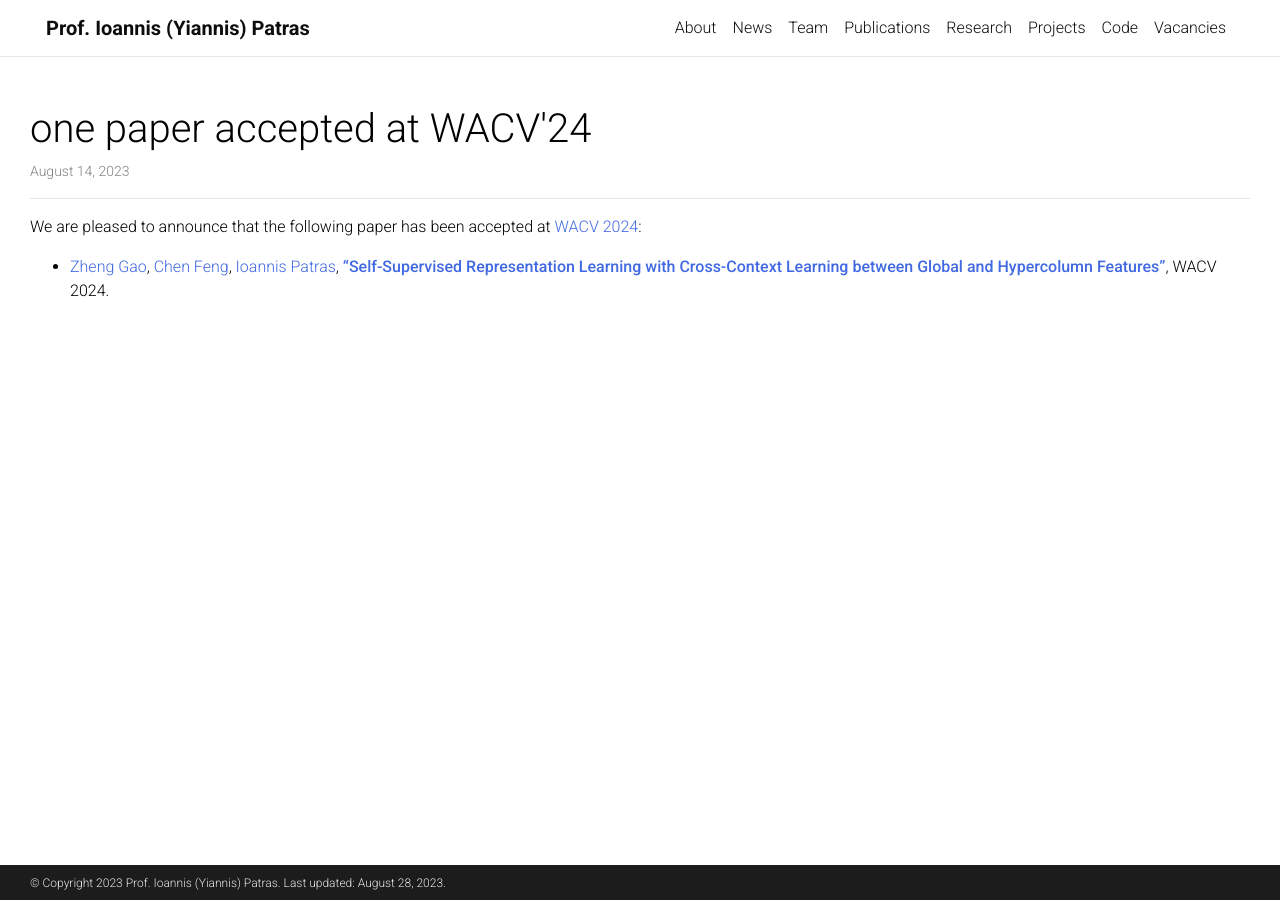
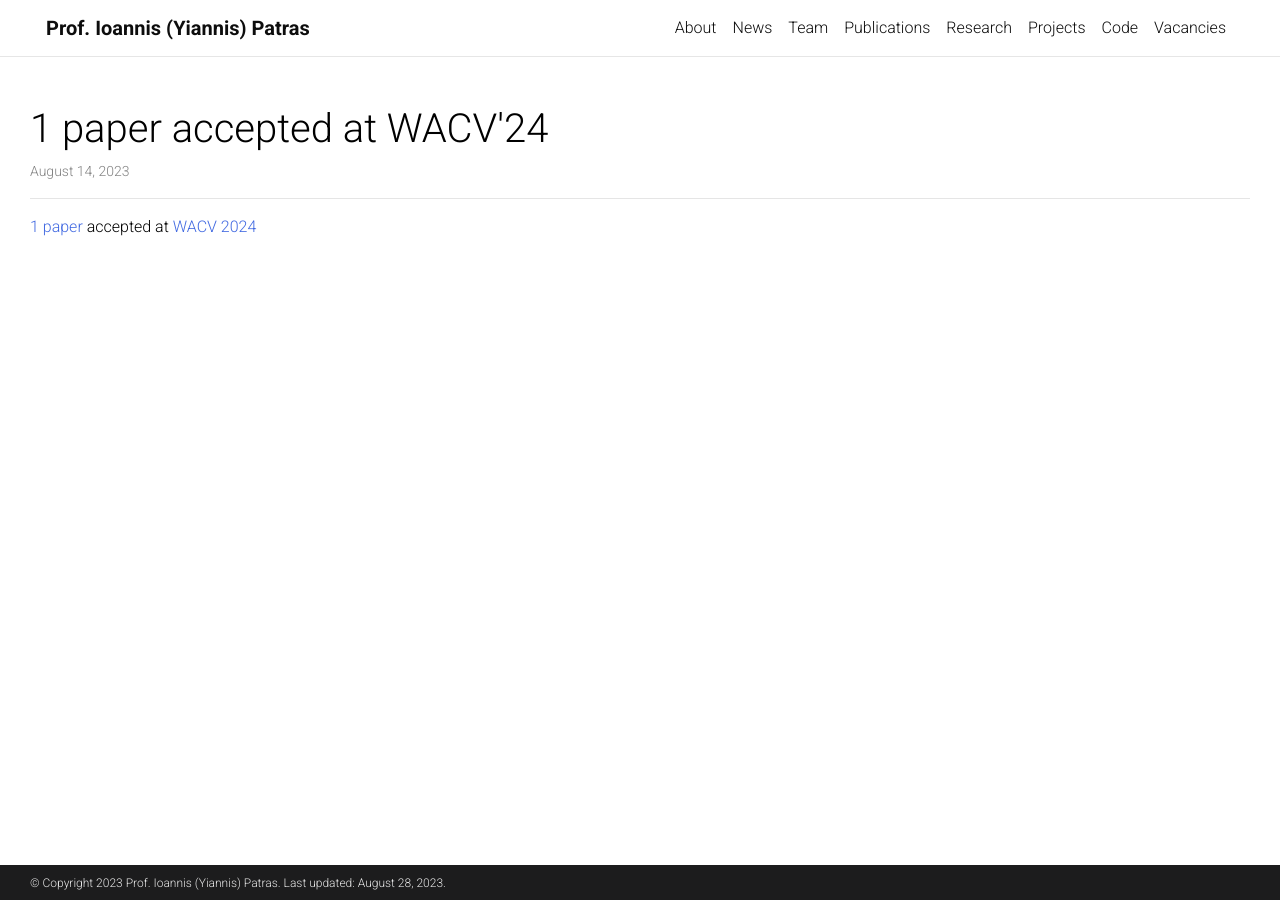
Before and after one commit to Computer-Vision-and-Human-Sensing-Lab/cvhs-website, a Jekyll site: the page built from _news/wacv24.md, in a window 1280 px wide. Built offline with Jekyll 4.4.1, drawn with Linux system fonts in a browser that asks for light colours; comment, search, counter and statistics services are not loaded; a style sheet for code colours, icons or effects is not loaded.

Commit message:
add wacv24.md

```diff
--- a/_news/wacv24.md
+++ b/_news/wacv24.md
@@ -1,10 +1,8 @@
 ---
 layout: post
-title: one paper accepted at WACV'24
+title: 1 paper accepted at WACV'24
 date: 2023-08-14 16:11:00-0400
-inline: false
+inline: true
 ---
 
-We are pleased to announce that the following paper has been accepted at [WACV 2024](https://wacv2024.thecvf.com/):
-
-* [Zheng Gao](https://zaczgao.github.io/), [Chen Feng](https://sites.google.com/view/mr-chenfeng), [Ioannis Patras](http://www.eecs.qmul.ac.uk/~ioannisp/), **["Self-Supervised Representation Learning with Cross-Context Learning between Global and Hypercolumn Features"](https://arxiv.org/abs/2308.13392)**, WACV 2024.
+[1 paper](https://arxiv.org/abs/2308.13392) accepted at [WACV 2024](https://wacv2024.thecvf.com/)
```
